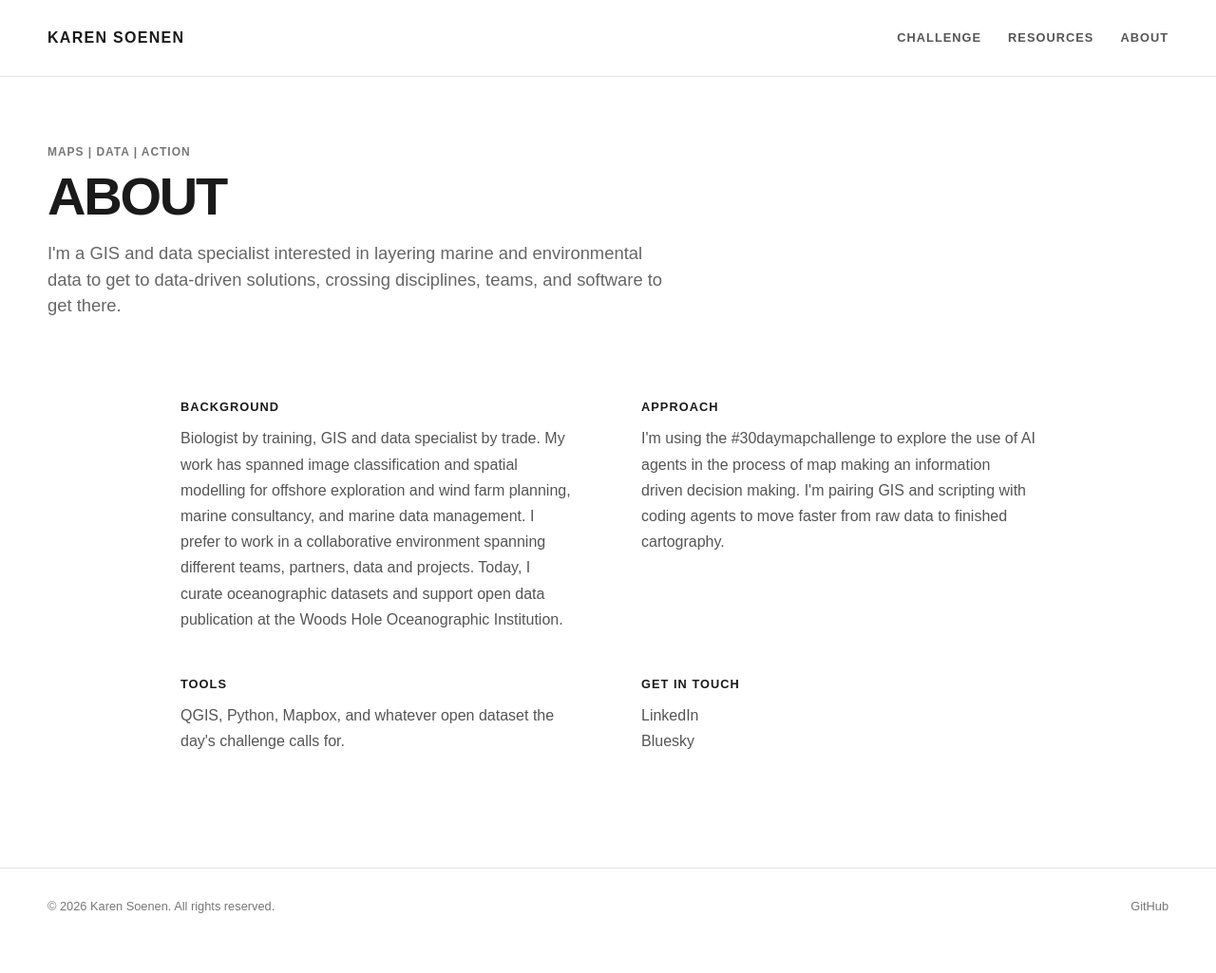
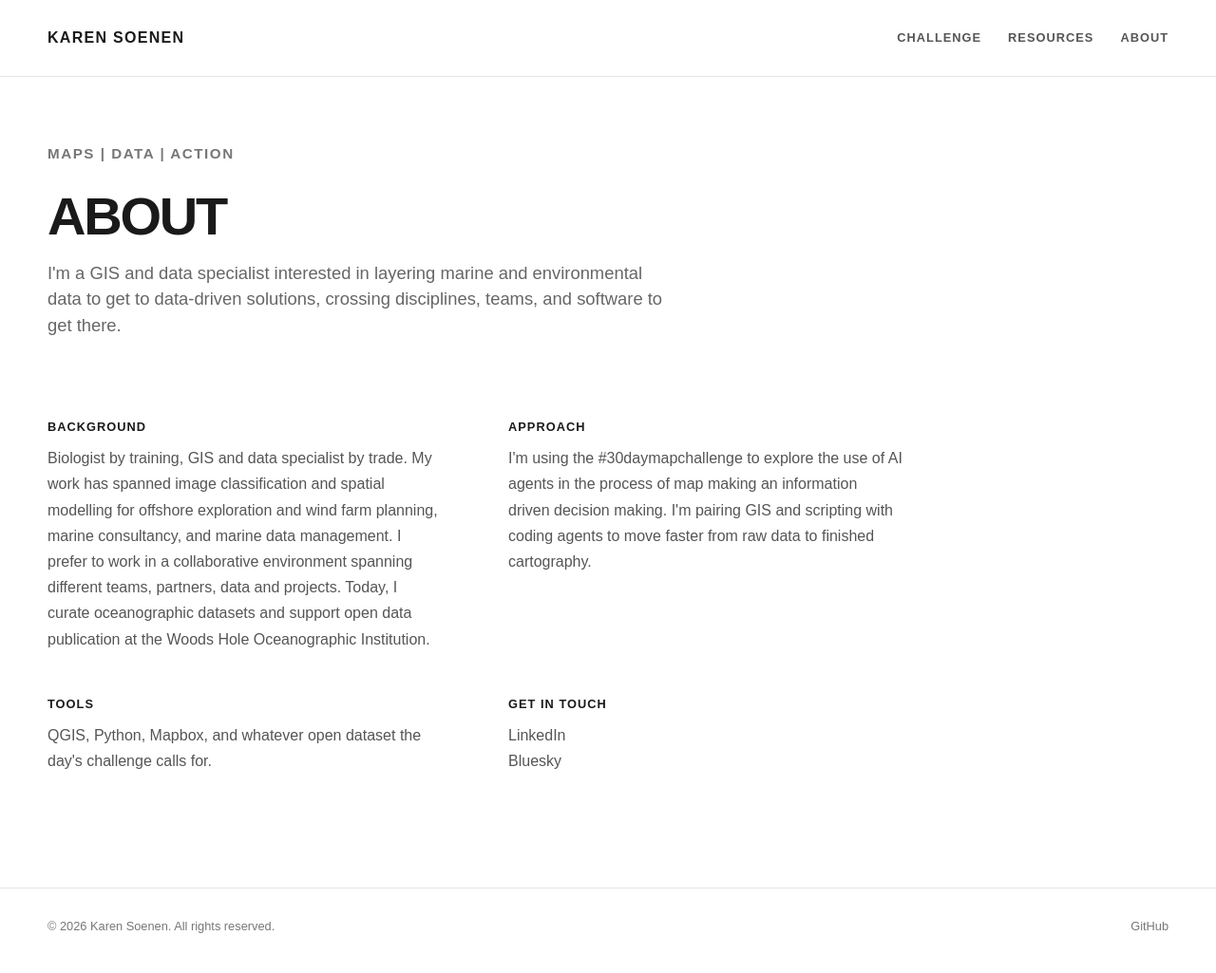
Before and after one commit to k-rns/map-portfolio, a Jekyll site: the page built from about.md, in a window 1280 px wide. Shown: the whole page at 95% size. Built offline with Jekyll 4.4.1, drawn with Linux system fonts in a browser that asks for light colours.

Commit message:
update style on about page

```diff
--- a/about.md
+++ b/about.md
@@ -6,7 +6,7 @@ permalink: /about/
 
 <div class="page-intro">
 
-  <div class="map-page-day">Maps | Data | Action</div>
+  <div class="about-tagline">Maps | Data | Action</div>
 
   <h1>ABOUT</h1>
 
@@ -16,7 +16,7 @@ permalink: /about/
 
 </div>
 
-<div class="map-page-info">
+<div class="about-info">
   <section>
     <h2>Background</h2>
     <p>
--- a/style.css
+++ b/style.css
@@ -87,6 +87,15 @@ a {
   color: #666;
 }
 
+.about-tagline {
+  font-size: 0.95rem;
+  font-weight: 600;
+  letter-spacing: 0.1em;
+  color: #777;
+  text-transform: uppercase;
+  margin-bottom: 26px;
+}
+
 
 /* =========================
    Map grid
@@ -169,16 +178,21 @@ a {
   height: auto;
 }
 
-.map-page-info {
+.map-page-info,
+.about-info {
   max-width: 900px;
-  margin: 0 auto;
   display: grid;
   grid-template-columns: repeat(2, 1fr);
   gap: 45px 70px;
   padding: 10px 0 20px;
 }
 
-.map-page-info section h2 {
+.map-page-info {
+  margin: 0 auto;
+}
+
+.map-page-info section h2,
+.about-info section h2 {
   margin: 0 0 10px;
   font-size: 0.8rem;
   font-weight: 700;
@@ -186,7 +200,8 @@ a {
   text-transform: uppercase;
 }
 
-.map-page-info section p {
+.map-page-info section p,
+.about-info section p {
   margin: 0;
   color: #555;
   font-size: 1rem;
@@ -267,7 +282,8 @@ a {
     font-size: 2.4rem;
   }
 
-  .map-page-info {
+  .map-page-info,
+  .about-info {
     grid-template-columns: 1fr;
     gap: 30px;
   }
```
